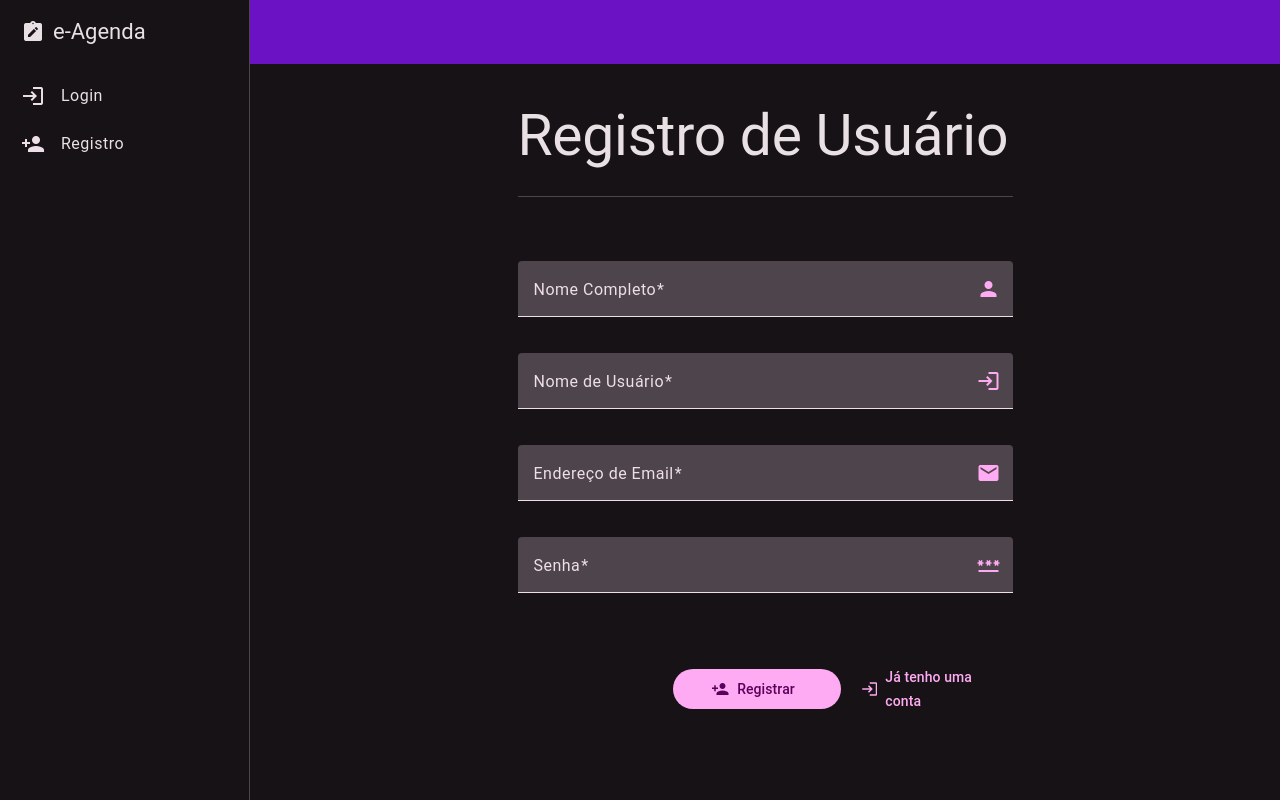
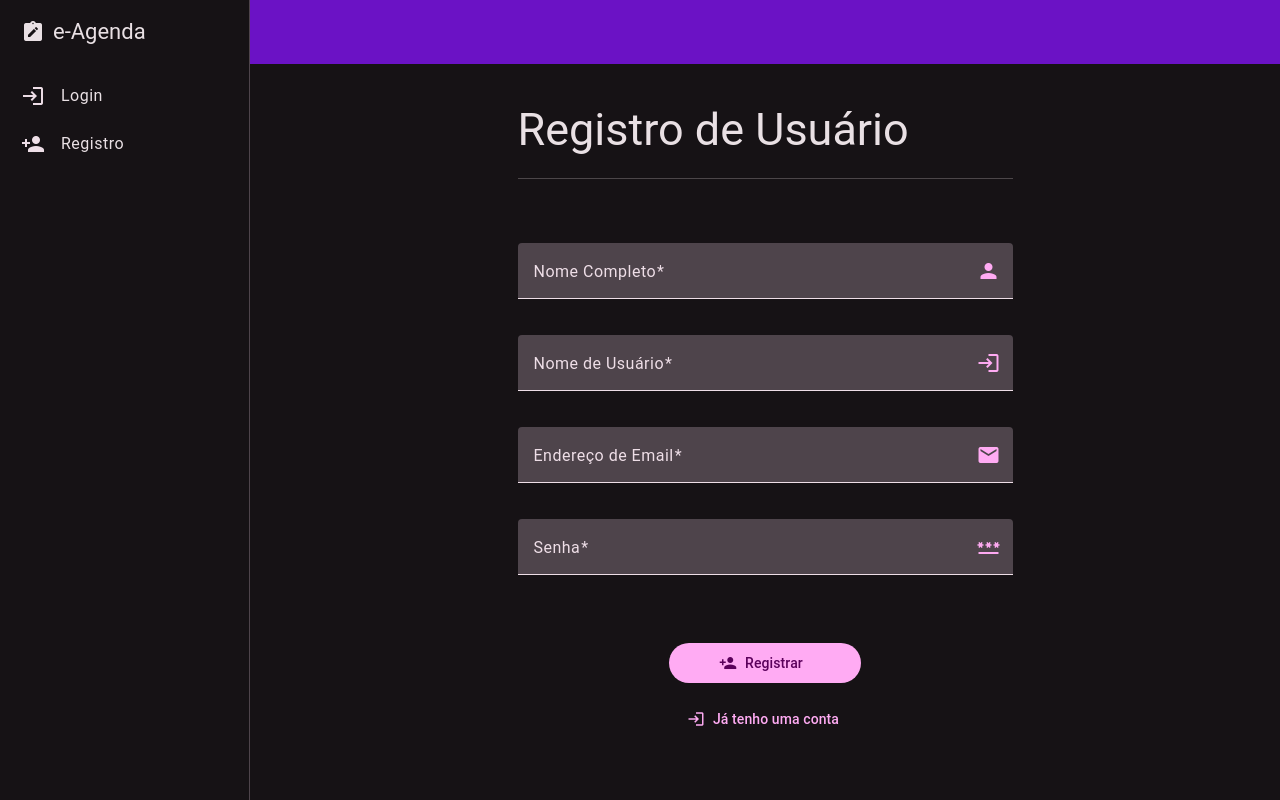
Before and after one commit to chayannerech/eAgenda-TS, an Angular app in the folder client/: page /registro in a window 1280 px wide. Built offline with nearby package versions, Linux system fonts and the light colour scheme.

Commit message:
Ajustados os botões de registro e login

```diff
--- a/client/src/app/core/auth/views/login/login.component.html
+++ b/client/src/app/core/auth/views/login/login.component.html
@@ -1,7 +1,7 @@
 <main class="container my-4">
   <div class="row justify-content-center g-3 mt-2">
     <div class="col col-md-10 col-lg-6">
-      <h1 class="display-3">Login de Usuário</h1>
+      <h2 class="display-3">Login de Usuário</h2>
       <hr />
 
       <form [formGroup]="form" (submit)="entrar()">
@@ -37,15 +37,17 @@
         <mat-error *ngIf="erroLogin" class="text-danger mt-0">
           <span>Login ou senha inválidos</span>
         </mat-error>
-        <div class="row justify-content-end g-2 gap-2 mt-5">
-          <button type="submit" mat-flat-button class="col-sm-4">
+        <div class="row justify-content-center mt-5">
+          <div class="col-sm-5 d-flex flex-column align-items-center gap-3">
+            <button type="submit" mat-flat-button class="w-100">
               <mat-icon matIconPrefix>login</mat-icon>
               Login
             </button>
-          <a mat-button type="button" class="col-sm-4" routerLink="/registro">
+            <a mat-button type="button" class="w-100 text-center" routerLink="/registro">
               <mat-icon matIconPrefix>person_add</mat-icon>
               Não tenho uma conta
             </a>
+          </div>
         </div>
       </form>
     </div>
--- a/client/src/app/core/auth/views/registro/registro.component.html
+++ b/client/src/app/core/auth/views/registro/registro.component.html
@@ -1,7 +1,7 @@
 <main class="container my-4">
   <div class="row justify-content-center g-3 mt-2">
     <div class="col col-md-10 col-lg-6">
-      <h1 class="display-3">Registro de Usuário</h1>
+      <h2 class="display-3">Registro de Usuário</h2>
       <hr />
 
       <form [formGroup]="form" (submit)="registrar()">
@@ -86,15 +86,17 @@
           </mat-error>
         </mat-form-field>
 
-        <div class="row justify-content-end g-2 gap-2 mt-5">
-          <button type="submit" mat-flat-button class="col-sm-4">
+        <div class="row justify-content-center mt-5">
+          <div class="col-sm-5 d-flex flex-column align-items-center gap-3">
+            <button type="submit" mat-flat-button class="w-100">
               <mat-icon matIconPrefix>person_add</mat-icon>
               Registrar
             </button>
-          <a mat-button type="button" class="col-sm-4" routerLink="/login">
+            <a mat-button type="button" class="w-100 text-center" routerLink="/login">
               <mat-icon matIconPrefix>login</mat-icon>
               Já tenho uma conta
             </a>
+          </div>
         </div>
       </form>
     </div>
```
Lines whose indentation alone changed are shown as unchanged.
